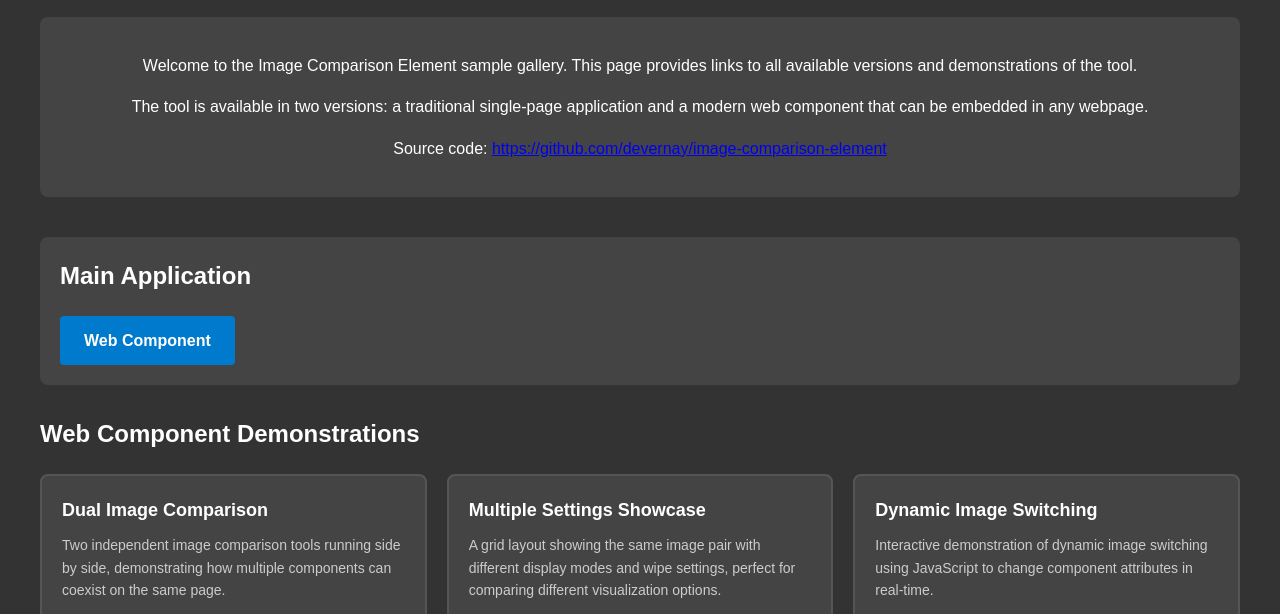
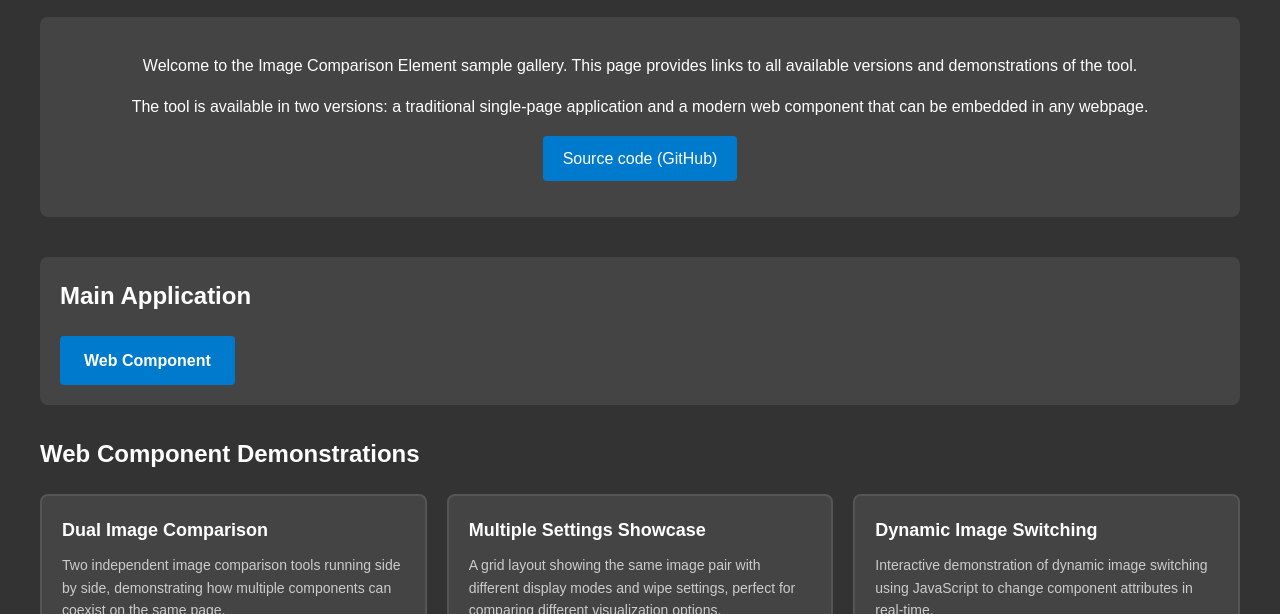
Before and after one commit to devernay/image-comparison-element, a website: page public/index.html in a window 1280 px wide. Shown: the part 106-720 px from the top of the page. Drawn offline with Linux system fonts and the light colour scheme.

Commit message:
Update index.html

```diff
--- a/public/index.html
+++ b/public/index.html
@@ -156,7 +156,7 @@
         <div class="intro">
             <p>Welcome to the Image Comparison Element sample gallery. This page provides links to all available versions and demonstrations of the tool.</p>
             <p>The tool is available in two versions: a traditional single-page application and a modern web component that can be embedded in any webpage.</p>
-            <p>Source code: <a href="https://github.com/devernay/image-comparison-element">https://github.com/devernay/image-comparison-element</a></p>
+            <p><a href="https://github.com/devernay/image-comparison-element" class="sample-link">Source code (GitHub)</a></p>
         </div>
 
         <div class="main-versions">
```
